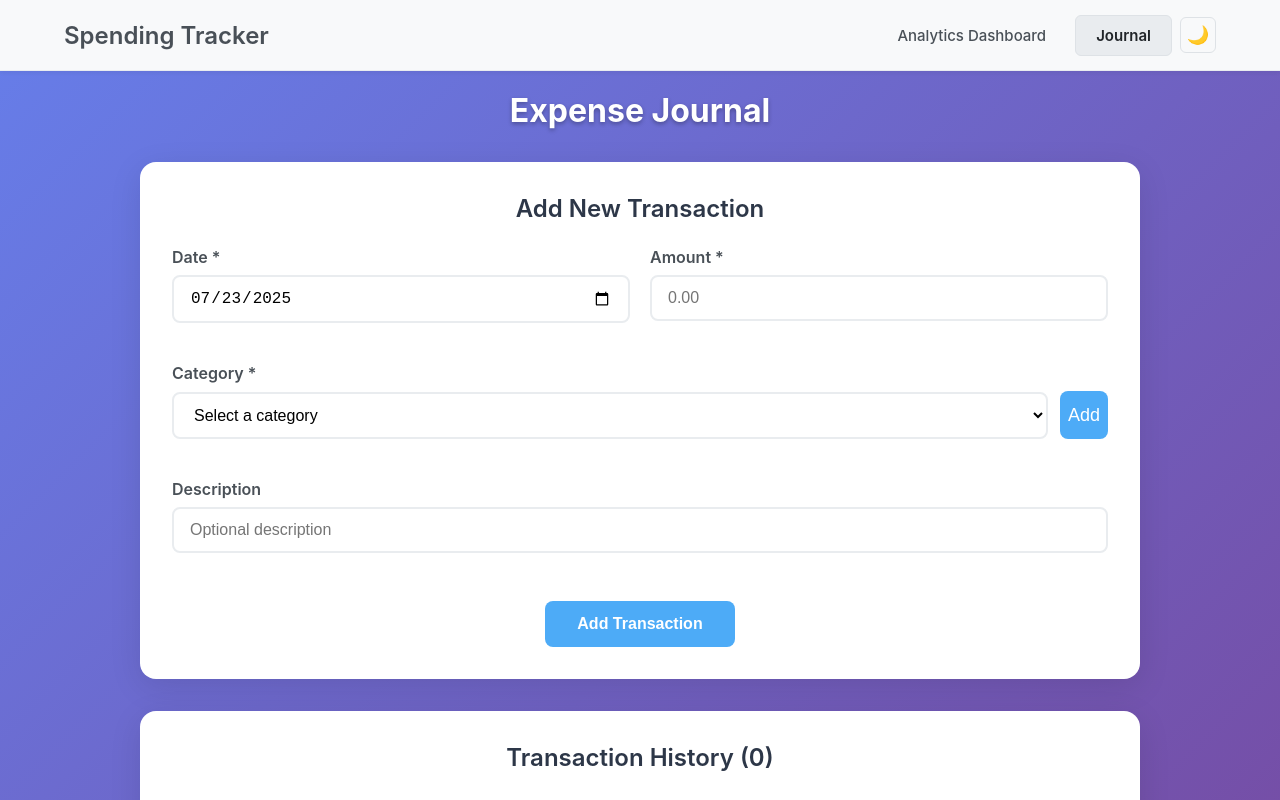
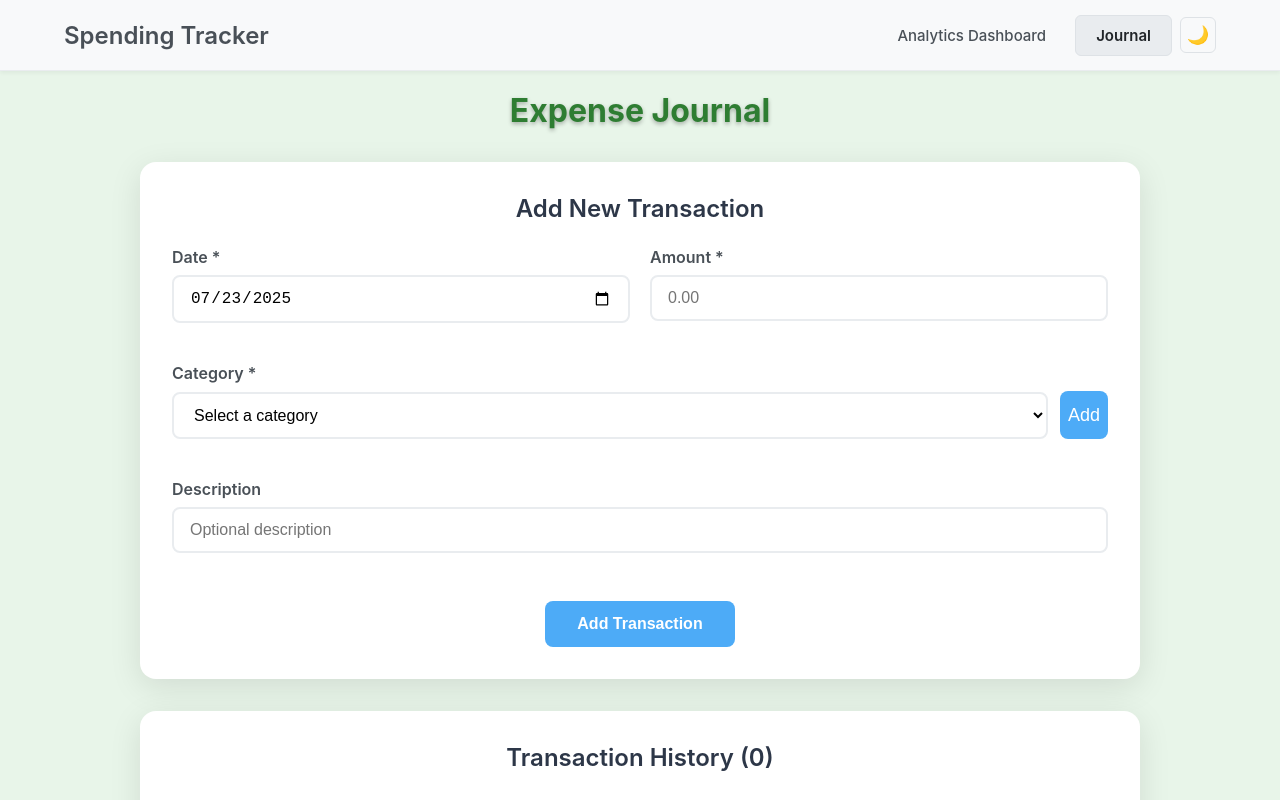
Before and after one commit to teddybear-cooking/spend-tracker, a React (Create React App) app: page /journal in a window 1280 px wide. Shown: the top 800 px of the page. Built offline with nearby package versions, Linux system fonts and the light colour scheme.

Commit message:
bg color

```diff
--- a/package.json
+++ b/package.json
@@ -2,7 +2,7 @@
   "name": "spending_tracker",
   "version": "0.1.0",
   "private": true,
-  "homepage": "https://arkarphyo.github.io/spend-tracker",
+  "homepage": "https://arkarphyo.github.io/analytic/",
   "dependencies": {
     "@testing-library/dom": "^10.4.0",
     "@testing-library/jest-dom": "^6.6.3",
--- a/src/App.css
+++ b/src/App.css
@@ -6,11 +6,11 @@
 
 :root {
   /* Light theme variables */
-  --bg-primary: linear-gradient(135deg, #667eea 0%, #764ba2 100%);
+  --bg-primary: #e8f5e9;  /* Light green background */
   --bg-secondary: white;
   --text-primary: #495057;
   --text-secondary: #6c757d;
-  --border-color: rgba(255, 255, 255, 0.2);
+  --border-color: rgba(0, 0, 0, 0.1);
   --shadow-color: rgba(0, 0, 0, 0.1);
   --card-bg: white;
 }
--- a/src/pages/AnalyticsDashboard.css
+++ b/src/pages/AnalyticsDashboard.css
@@ -11,7 +11,7 @@
 }
 
 .dashboard-container h2 {
-  color: #212529;
+  color: #2e7d32;  /* Dark green for contrast */
   font-size: 28px;
   font-weight: 600;
   text-align: center;
--- a/src/pages/Journal.css
+++ b/src/pages/Journal.css
@@ -10,7 +10,7 @@
 }
 
 .journal-container h2 {
-  color: white;
+  color: #2e7d32;  /* Dark green for contrast */
   font-size: 32px;
   font-weight: 700;
   text-align: center;
```
